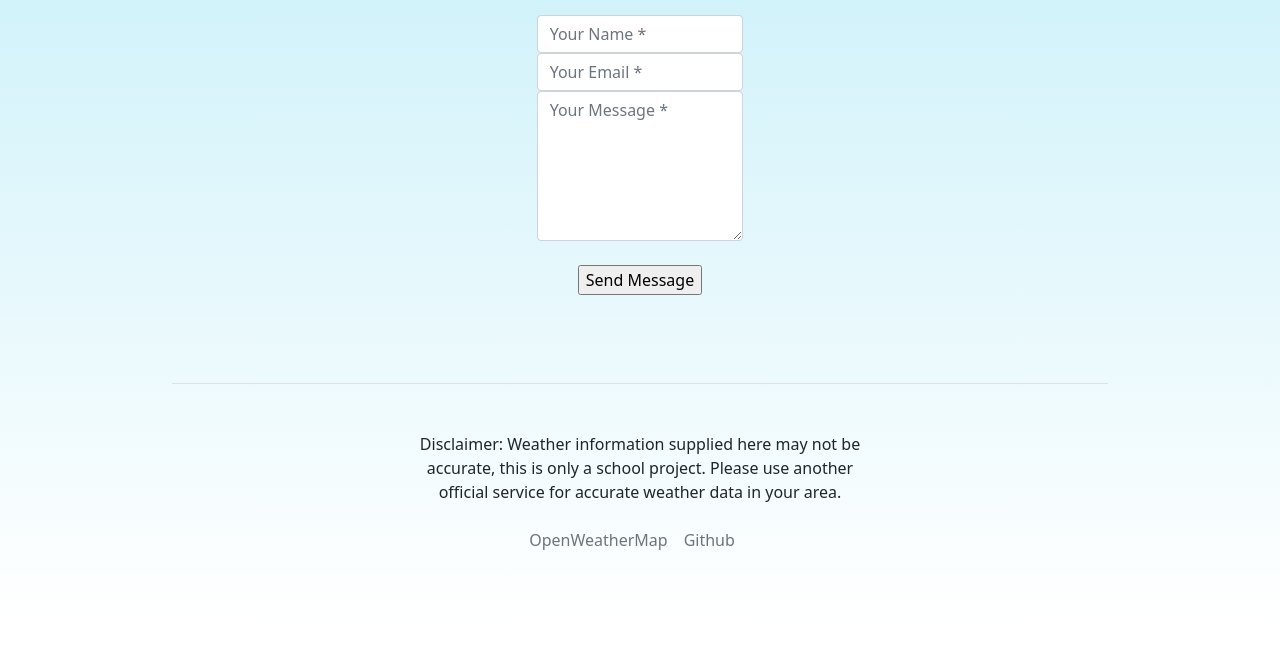
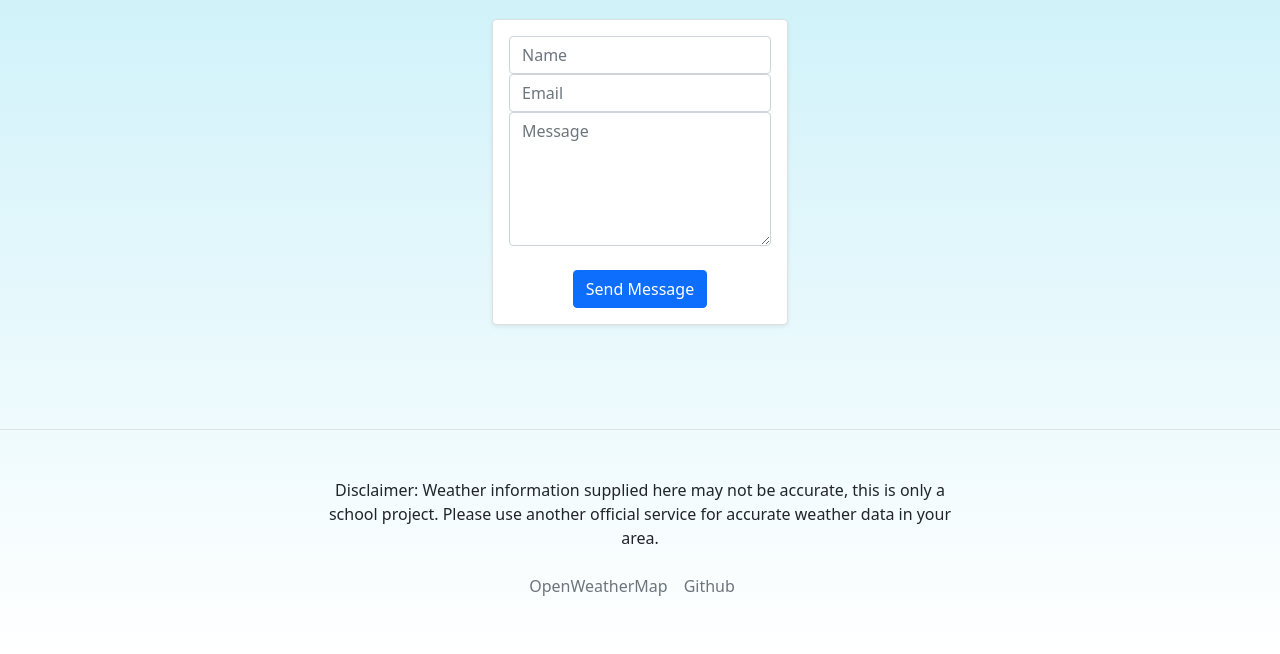
Before and after one commit to Code-Institute-Submissions/MS2_Project_WeatherApp_CI, a plain HTML site: page index.html in a window 1280 px wide. Shown: the part 557-1211 px from the top of the page. Before the commit the page ends 1181 px from the top, so only its background shows below. Drawn offline with nearby package versions, Linux system fonts and the light colour scheme.

Commit message:
finsihed emailJS and forms, prevent submission of empty forms

```diff
--- a/index.html
+++ b/index.html
@@ -19,6 +19,14 @@
   <script src="https://cdn.jsdelivr.net/npm/bootstrap@5.0.2/dist/js/bootstrap.bundle.min.js"
     integrity="sha384-MrcW6ZMFYlzcLA8Nl+NtUVF0sA7MsXsP1UyJoMp4YLEuNSfAP+JcXn/tWtIaxVXM" crossorigin="anonymous">
   </script>
+ <!--Script tag for EmailJS below-->
+  <script type="text/javascript" src="https://cdn.jsdelivr.net/npm/emailjs-com@3/dist/email.min.js"></script>
+  <script type="text/javascript">
+  (function() {
+  emailjs.init("user_0pImqIAkgXkl9tgKeWWUK");
+  })();
+  </script>
+
   <!--Script tag for script file at the bottom of body tag-->
 
   <!-- Custom styles for this template -->
@@ -60,39 +68,34 @@
                 <div class="infoCard"></div>
               </div>
               <div class="card-body container">
-                <input id="userInput" class="form-control mr-sm-2" placeholder="Type in city name" name="userSearch" type="search" aria-label="Search">
+                <input id="userInput" class="form-control mr-sm-2" placeholder="Type in city name" name="userSearch" type="search" aria-label="Search" required/>
                 <br>
                 <button class="searchButton btn btn-primary">Click here to search</button>
               </div>
             </div>
         </div>
       </div>
-    </main>
     <!--End of section for searchbox and weather for infocard-->
     <div class="pricing-header p-3 pb-md-4 mx-auto text-center">
-      <form method="post">
-          <h3>Questions? Contact Us Below</h3>
-          <br>
+      <p class="fs-5 text-muted">Questions? Send us a Message </p>
+      </div>
       <div class="row row-cols-1 row-cols-md-3 mb-3 text-center">
         <div class="col mx-auto">
-                  <div class="form-group">
-                      <input type="text" name="txtName" class="form-control" placeholder="Your Name *" value="" />
-                  </div>
-                  <div class="form-group">
-                      <input type="text" name="txtEmail" class="form-control" placeholder="Your Email *" value="" />
-                  </div>
-                  <div class="form-group">
-                      <textarea name="txtMsg" class="form-control" placeholder="Your Message *" style="width: 100%; height: 150px;"></textarea>
-                  </div>
+            <div class="card mb-4 rounded-3 shadow-sm">
+              <div class="card-body container">
+                <form onsubmit="return sendMail(this);">
+                  <input type="text" name="name" class="form-control mr-sm-2" id="fullname" placeholder="Name" required/>
+                  <input type="text" name="emailaddress" class="form-control mr-sm-2" id="emailaddress" placeholder="Email" required/>
+                  <textarea rows="5" name="messageTxt" class="form-control mr-sm-2" id="message" placeholder="Message" required></textarea>
                   <br>
-                  <div class="form-group">
-                      <input type="submit" name="btnSubmitEmailJS" class="btnContactJS" value="Send Message" />
+                  <button type="submit" class="btn btn-primary">Send Message</button>
+              </form>
               </div>
             </div>
         </div>
-      </form>
       </div>
-
+  </div>
+</main>
     <!--Footer-->
     <footer class="pt-4 my-md-5 pt-md-5 border-top">
       <div class="row">
--- a/script.js
+++ b/script.js
@@ -27,3 +27,23 @@ searchButton.addEventListener('click', (e) => {
      xhr.send();
 
 })
+
+function sendMail(contactForm) {
+    emailjs.send("service_mdebkg7", "template_ripcuy9", {
+        "from_name": contactForm.name.value,
+        "from_email": contactForm.emailaddress.value,
+        "message": contactForm.messageTxt.value
+    })
+    .then(
+        function(response) {
+            console.log("SUCCESS", response);
+        },
+        function(error) {
+            console.log("FAILED", error);
+        }
+    );
+    document.getElementById('fullname').value = "";     // clear fields after submission
+    document.getElementById('emailaddress').value = "";
+    document.getElementById('message').value = "";
+    return false;
+}
```
Lines whose indentation alone changed are shown as unchanged.
